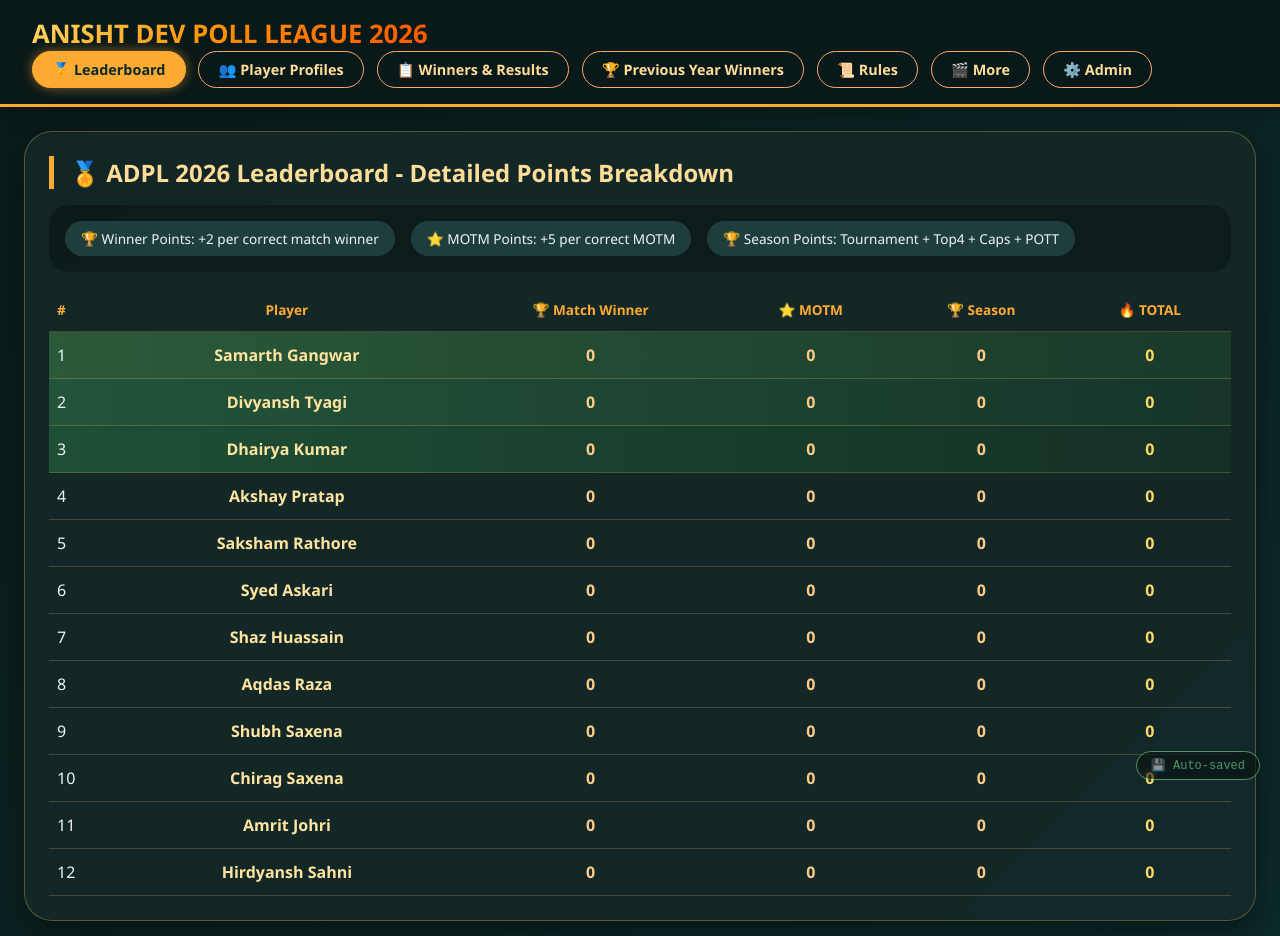
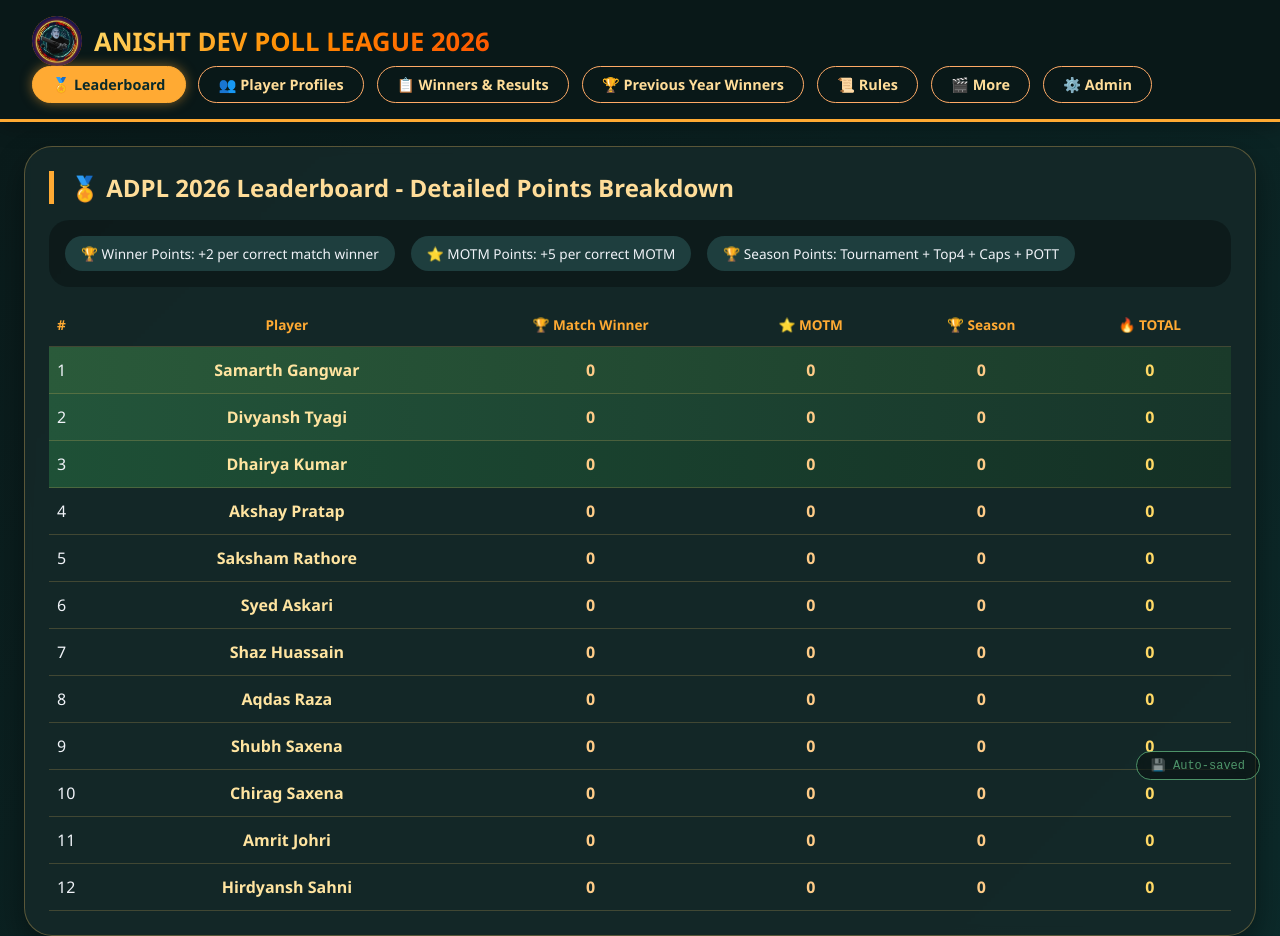
Before and after one commit to sgangwar0906-super/league, a plain HTML site: page league.html in a window 1280 px wide. Shown: the top 936 px of the page. Drawn offline with Linux system fonts and the light colour scheme.

Commit message:
Add files via upload

```diff
--- a/league.html
+++ b/league.html
@@ -464,6 +464,9 @@
 <body>
     <div class="navbar">
         <div class="logo">
+            <div class="logo-icon">
+                <img src="logo.jpeg" alt="ADPL Logo" onerror="this.src='https://via.placeholder.com/50/ffaa33/ffffff?text=ADPL'">
+            </div>
             <h1>ANISHT DEV POLL LEAGUE 2026</h1>
         </div>
         <div class="nav-links">
```
Also changed, not shown: logo.jpeg (added).
